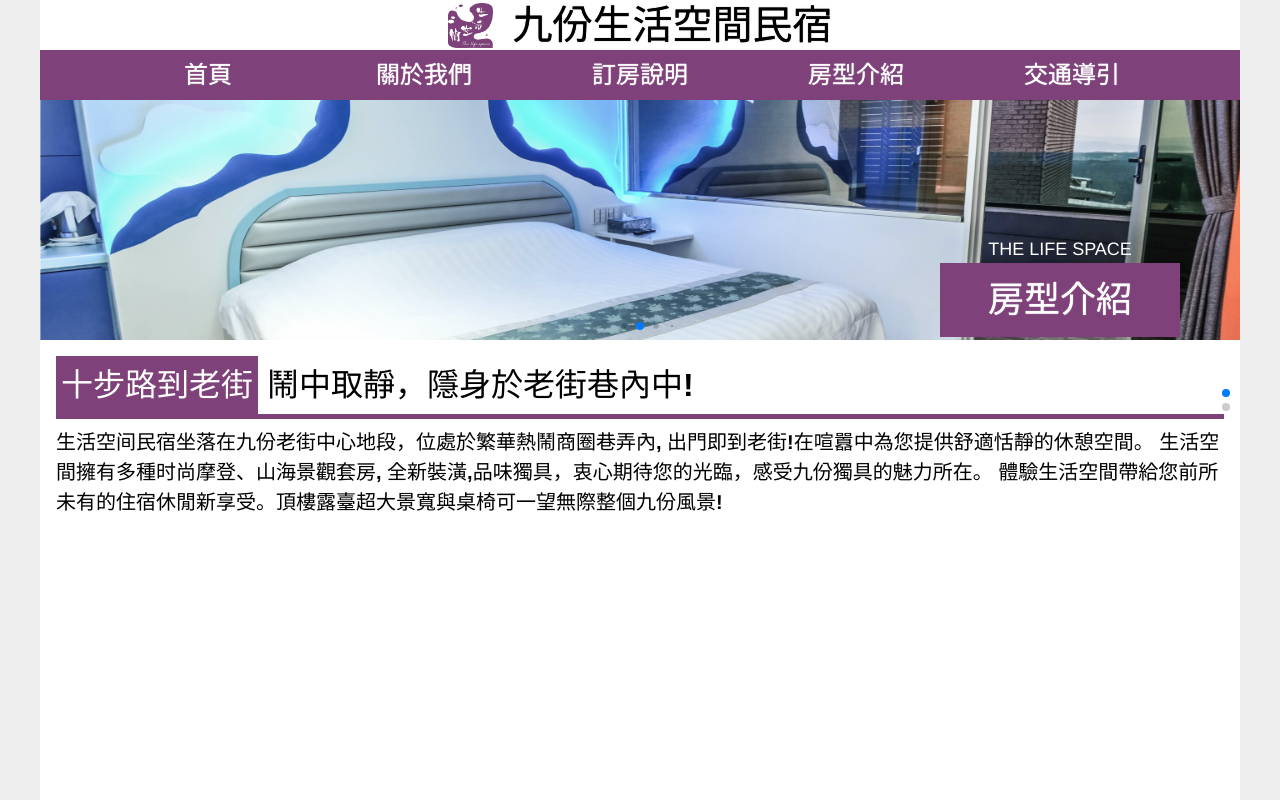
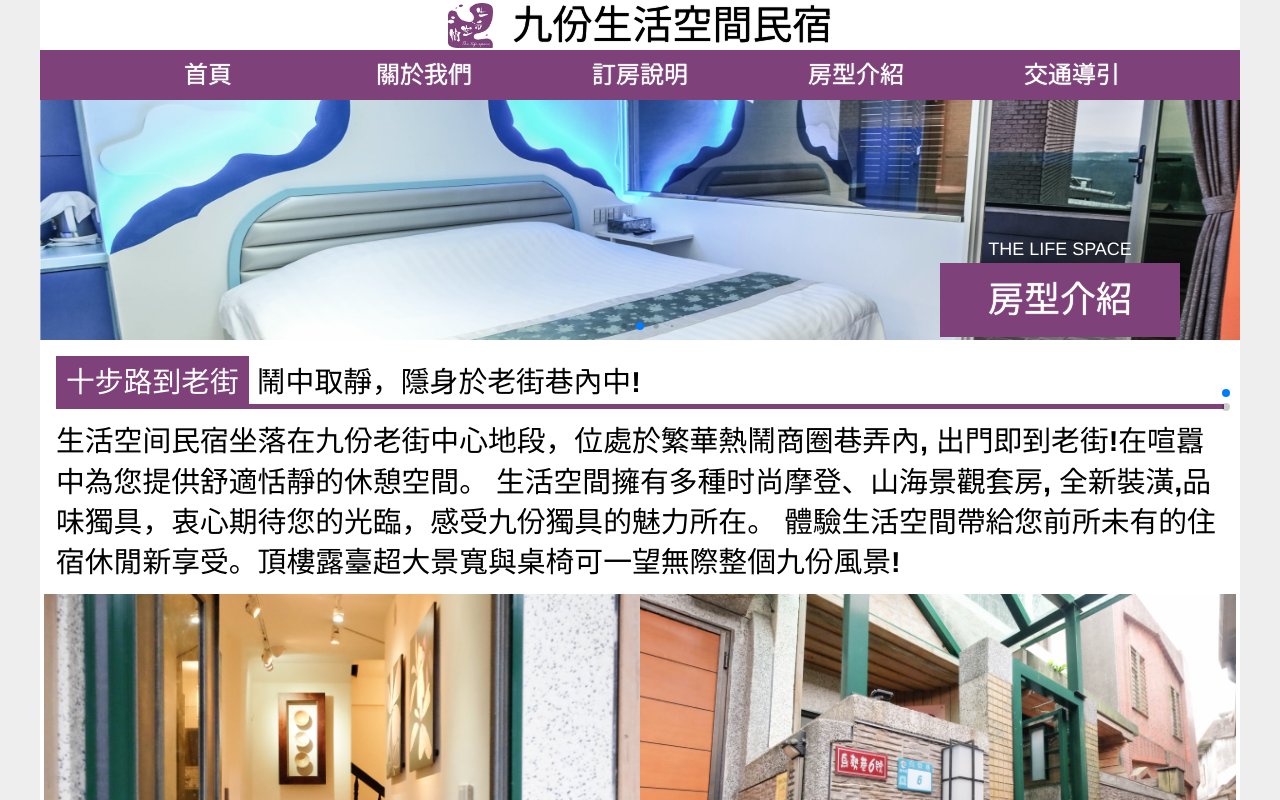
Before and after one commit to brian890804/homestay, a React (Vite) app: page / in a window 1280 px wide. Built offline with nearby package versions, Linux system fonts and the light colour scheme.

Commit message:
Revision RWD

```diff
--- a/index.html
+++ b/index.html
@@ -3,10 +3,9 @@
 
 <head>
   <meta charset="UTF-8" />
+  <meta name="viewport" content="width=device-width,initial-scale=1.0,maximum-scale=1.0, user-scalable=yes" />
   <meta name="mobile-web-app-capable" content="yes">
-  <meta name="apple-mobile-web-app-capable" content="yes">
-  <meta name="viewport"
-    content="width=device-width, user-scalable=1.0, minimum-scale=1.0, maximum-scale=1.0, viewport-fit=cover" />
+  <meta name="apple-mobile-web-app-capable" content="yes" />
   <link rel="icon" type="image/svg+xml" href="/vite.svg" />
   <link href="https://cdn.jsdelivr.net/npm/bootstrap@5.0.2/dist/css/bootstrap.min.css" rel="stylesheet"
     integrity="sha384-EVSTQN3/azprG1Anm3QDgpJLIm9Nao0Yz1ztcQTwFspd3yD65VohhpuuCOmLASjC" crossorigin="anonymous">
@@ -14,8 +13,9 @@
 </head>
 
 <body>
-  <div id="root"></div>
+  <div id="root" style="overflow:hidden;touch-action: none;"></div>
   <script type="module" src="/src/main.jsx"></script>
+
 </body>
 
 </html>
--- a/src/App.jsx
+++ b/src/App.jsx
@@ -1,7 +1,12 @@
 import MainPage from './app/module/pages/MainPage'
+import './index.css'
 function App() {
   return (
-    <div style={{ display: 'flex', textAlign: 'center', justifyContent: 'center', width: '100vw' }}>
+    <div style={{
+      display: 'flex',
+      justifyContent: 'center',
+      width: '100vw',
+    }}>
       <MainPage />
     </div>
   )
--- a/src/_basic/pages/layout/MainLayout.jsx
+++ b/src/_basic/pages/layout/MainLayout.jsx
@@ -5,7 +5,6 @@ export default function MainLayout({ children }) {
         <Grid
             container
             sx={{
-                width: "100vw",
                 height: '100vh',
                 overflowX: 'auto',
                 touchAction: 'none',
--- a/src/app/module/components/MainPage/Introduce.jsx
+++ b/src/app/module/components/MainPage/Introduce.jsx
@@ -1,15 +1,22 @@
+import { Swiper, SwiperSlide } from "swiper/react";
+import { Pagination } from "swiper";
 import { isMobile } from 'react-device-detect';
+import Introduce1 from '../../../../assets/Introduce/Introduce1.png'
+import Introduce2 from '../../../../assets/Introduce/Introduce2.png'
 export default function Introduce() {
     return (
-        <Title />
+        <>
+            <Title />
+            <Content />
+        </>
     )
 }
 function Title() {
     return (
-        <div className={`fs-${isMobile ? 6 : 2} row  mx-0`}>
+        <div className={`fs-${isMobile ? 5 : 2} row  mx-0 mb-2`}>
             <div className='col-12  text-start fw-bold p-0 mb-2'
                 style={{
-                    fontSize: '1em',
+                    fontSize: '0.9em',
                     borderBottomColor: '#7E417A',
                     borderBottomWidth: 5,
                     borderBottomStyle: 'solid',
@@ -17,8 +24,10 @@ function Title() {
                 <label
                     style={{
                         color: 'white',
-                        padding: 5,
-                        backgroundColor: '#7E417A'
+                        backgroundColor: '#7E417A',
+                        paddingLeft: 10,
+                        paddingRight: 10,
+                        paddingTop:5
                     }}>
                     十步路到老街
                 </label>
@@ -27,9 +36,10 @@ function Title() {
             <div
                 style={{
                     wordBreak: 'break-word',
-                    fontSize: isMobile ? 10 : 20
+                    fontSize: isMobile ? '0.6em' : '0.9em',
+                    lineHeight: isMobile ? 2 : 1.4
                 }}
-                className={`col-12 text-start fw-bolder p-0`}
+                className={`col-12 text-start fw-bolder p-0 my-1`}
             >
                 生活空间民宿坐落在九份老街中心地段，位處於繁華熱鬧商圈巷弄內,
                 出門即到老街!在喧囂中為您提供舒適恬靜的休憩空間。
@@ -40,3 +50,20 @@ function Title() {
         </div>
     )
 }
+function Content() {
+    let Introduces = [Introduce1, Introduce2]
+    return (
+        <div className="row" style={{ height: '100%' }}>
+            {
+                Introduces.map((data, index) =>
+                    <div className="col p-0">
+                        <img
+                            src={data}
+                            alt={`Introduce${index}`}
+                            style={{ height: '100%' }} />
+                    </div>
+                )
+            }
+        </div>
+    )
+}
--- a/src/app/module/components/MainPage/RoomIntroduction.jsx
+++ b/src/app/module/components/MainPage/RoomIntroduction.jsx
@@ -6,7 +6,6 @@ import "swiper/css/pagination";
 import "../css/MainPage/SwiperStyle.css";
 import Room1 from '../../../../assets/Room/Room1.png'
 import Room2 from '../../../../assets/Room/Room2.png'
-import Room3 from '../../../../assets/Room/Room3.png'
 import Room4 from '../../../../assets/Room/Room4.png'
 import Room5 from '../../../../assets/Room/Room5.png'
 import Room6 from '../../../../assets/Room/Room6.png'
@@ -15,9 +14,9 @@ import { useTransition, animated, useSpring } from '@react-spring/web'
 import styles from '../css/MainPage/RoomIntroduction.css'
 export default function RoomIntroduction() {
     SwiperCore.use([Autoplay])
-    const Roooms = [Room1, Room2, Room3, Room4, Room5, Room6]
+    const Roooms = [Room1, Room2, Room4, Room5, Room6]
     return (
-        <div style={{ position: 'relative' }}>
+        <>
             <Swiper
                 className="mySwiper"
                 modules={[Pagination]}
@@ -25,18 +24,17 @@ export default function RoomIntroduction() {
                 pagination={{
                     dynamicBullets: true,
                 }}
-                style={{ height: '30vh' }}
             >
                 <TipBox />
                 {
                     Roooms.map((data, index) =>
                         <SwiperSlide key={index}  >
-                            <img alt='' src={data} />
+                            <img alt='' src={data} style={{ height: '100%' }} />
                         </SwiperSlide>
                     )
                 }
             </Swiper>
-        </div>
+        </>
     )
 }
 function TipContent() {
--- a/src/app/module/pages/FirstPage.jsx
+++ b/src/app/module/pages/FirstPage.jsx
@@ -4,11 +4,17 @@ import RoomIntroduction from '../components/MainPage/RoomIntroduction'
 import Introduce from "../components/MainPage/Introduce"
 export default function FirstPage() {
     return (
-        <div style={{ height: '100%', width: '100%' }}>
+        <div
+            style={{
+                height: '100%',
+                width: '100%',
+            }}>
             <Title />
             <NavigationBar />
-            <RoomIntroduction />
-            <div className='mx-3 mt-3' >
+            <div style={{ position: 'relative', height: '30%' }}>
+                <RoomIntroduction />
+            </div>
+            <div className='mx-3 mt-3'>
                 <Introduce />
             </div>
         </div>
--- a/src/app/module/pages/MainPage.jsx
+++ b/src/app/module/pages/MainPage.jsx
@@ -16,7 +16,7 @@ export default function MainPage() {
                 modules={[Pagination]}
                 className="mySwiper"
             >
-                <SwiperSlide style={{ width: '100%' }}> <FirstPage /></SwiperSlide>
+                <SwiperSlide style={{ width: '100%'}}> <FirstPage /></SwiperSlide>
                 <SwiperSlide style={{ width: '100%' }}> <FirstPage /></SwiperSlide>
                 {/* <SwiperSlide>  2</SwiperSlide> */}
                 {/* <FirstPage /> */}
--- a/src/index.css
+++ b/src/index.css
@@ -20,6 +20,7 @@ a {
   color: #646cff;
   text-decoration: inherit;
 }
+
 a:hover {
   color: #535bf2;
 }
@@ -27,11 +28,14 @@ a:hover {
 body {
   margin: 0;
   display: flex;
-  place-items: center;
   min-width: 320px;
   min-height: 100vh;
 }
-
+@supports (-webkit-touch-callout: none) {
+  body {
+    min-height: -webkit-fill-available;
+  }
+}
 h1 {
   font-size: 3.2em;
   line-height: 1.1;
@@ -48,9 +52,11 @@ button {
   cursor: pointer;
   transition: border-color 0.25s;
 }
+
 button:hover {
   border-color: #646cff;
 }
+
 button:focus,
 button:focus-visible {
   outline: 4px auto -webkit-focus-ring-color;
@@ -61,9 +67,11 @@ button:focus-visible {
     color: #213547;
     background-color: #ffffff;
   }
+
   a:hover {
     color: #747bff;
   }
+
   button {
     background-color: #f9f9f9;
   }
```
Also changed, not shown: src/assets/Introduce/Introduce1.png (added), src/assets/Introduce/Introduce2.png (added).
